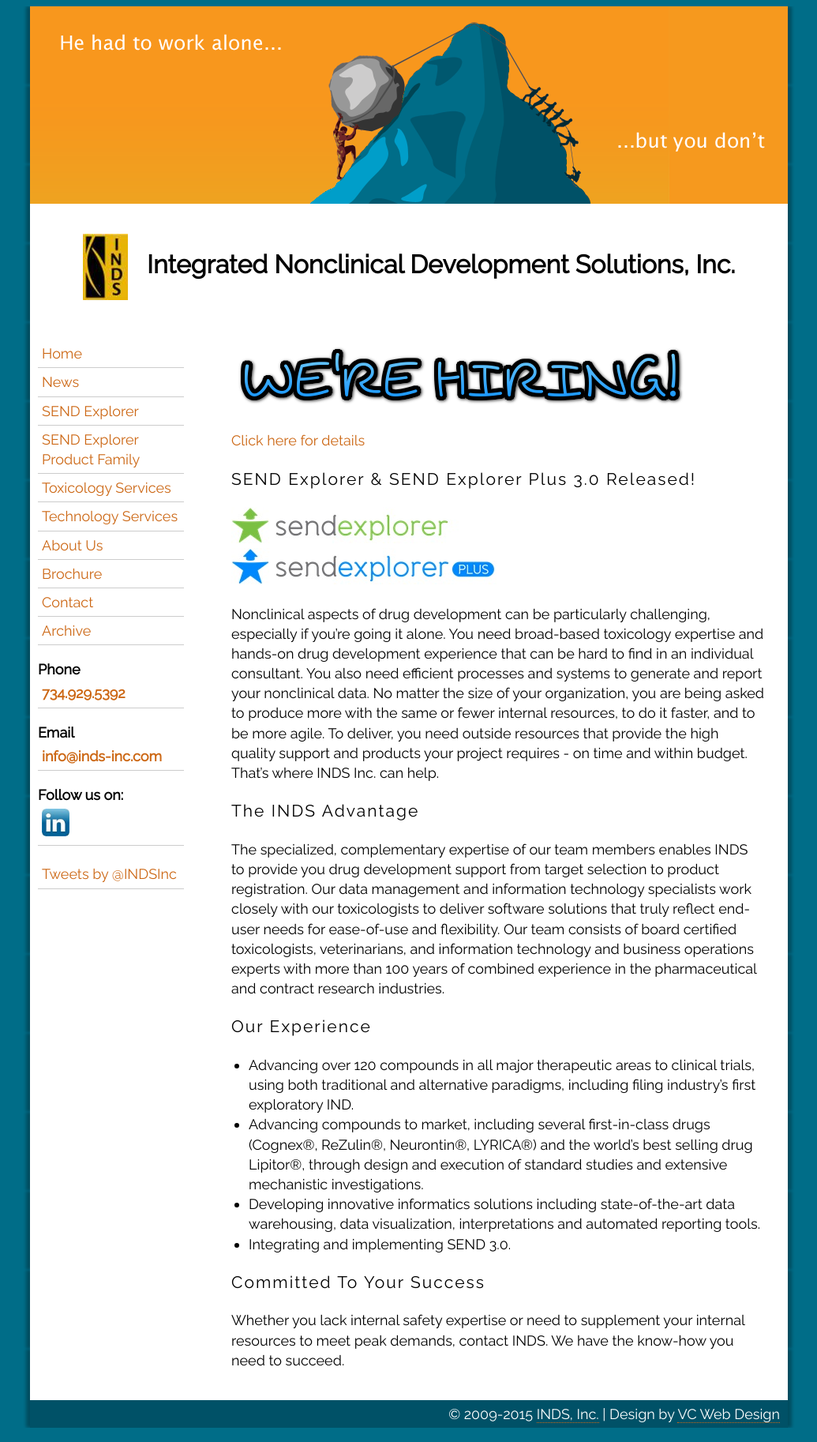
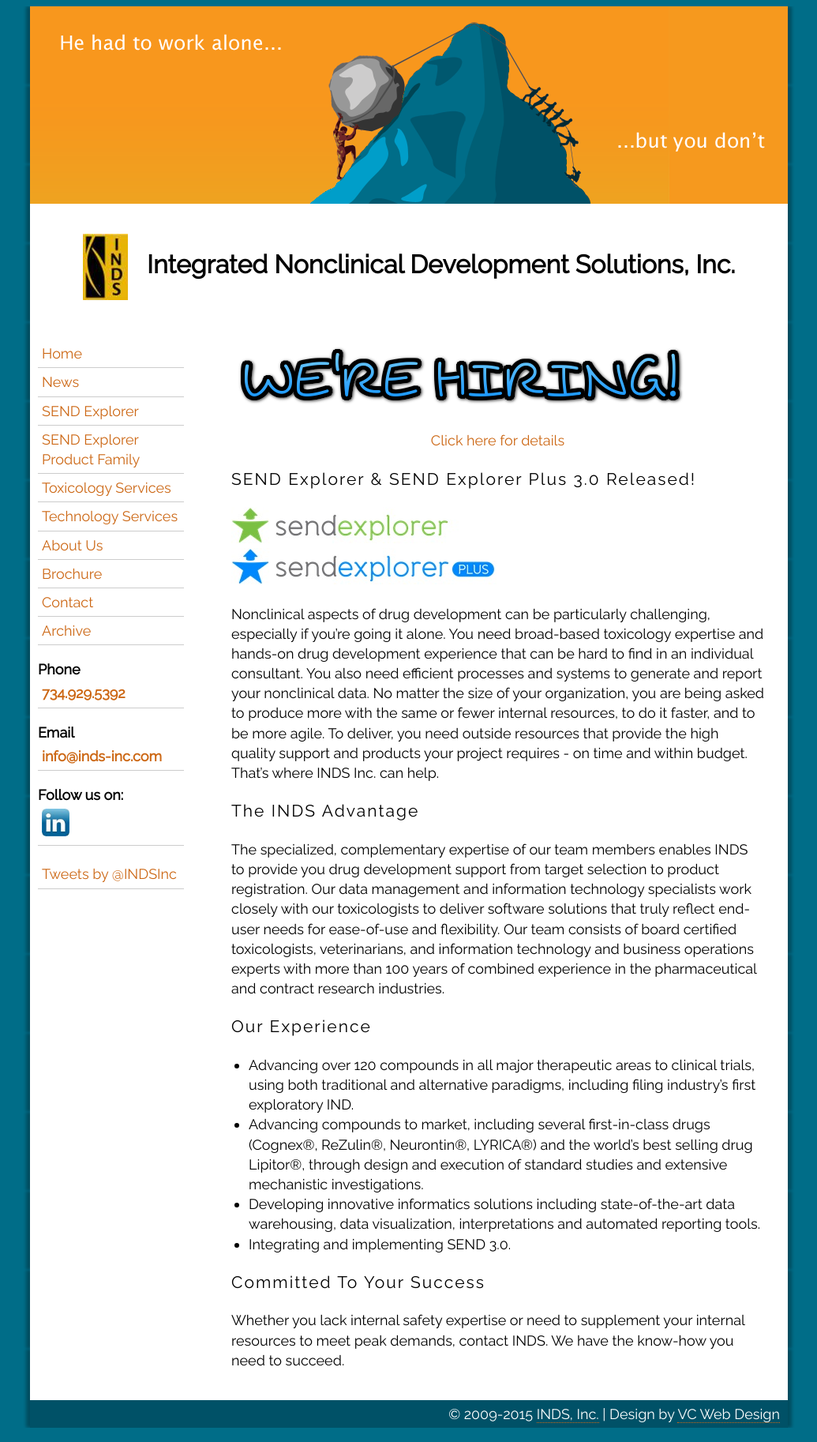
Before and after one commit to inds-inc/inds-inc.github.io, a Jekyll site: the page built from index.md, in a window 1280 px wide. Shown: the whole page at 79% size, without its empty margins (122-1157 px from the left). Built offline with Jekyll 4.4.1, drawn with Linux system fonts in a browser that asks for light colours; comment, search, counter and statistics services are not loaded.

Commit message:
center link

```diff
--- a/index.md
+++ b/index.md
@@ -4,7 +4,9 @@
 
 [![we-are-hiring](/assets/images/we-are-hiring.png)](http://inds-inc.com/2016/02/03/we-hiring/)
 
-[Click here for details](http://inds-inc.com/2016/02/03/we-hiring/)
+<div style="text-align:center">
+<a href="http://inds-inc.com/2016/02/03/we-hiring/">Click here for details</a>
+</div>
 
 ### SEND Explorer & SEND Explorer Plus 3.0 Released!
 
```
